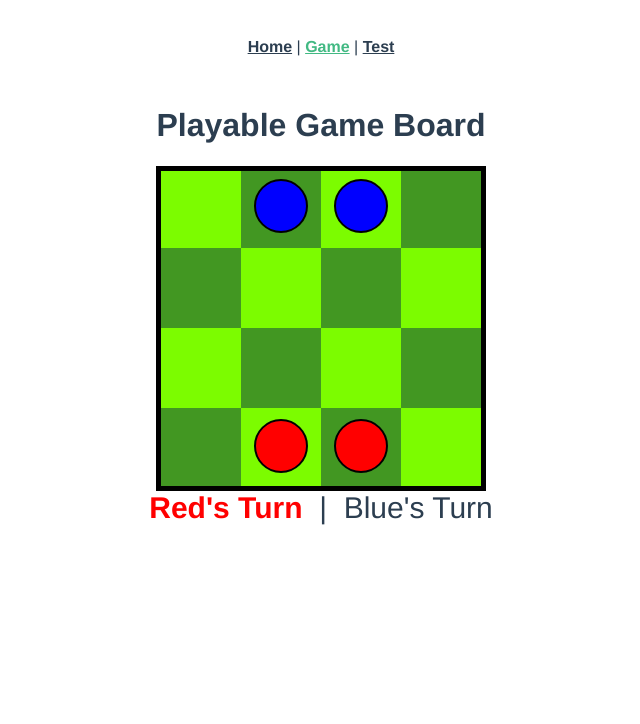
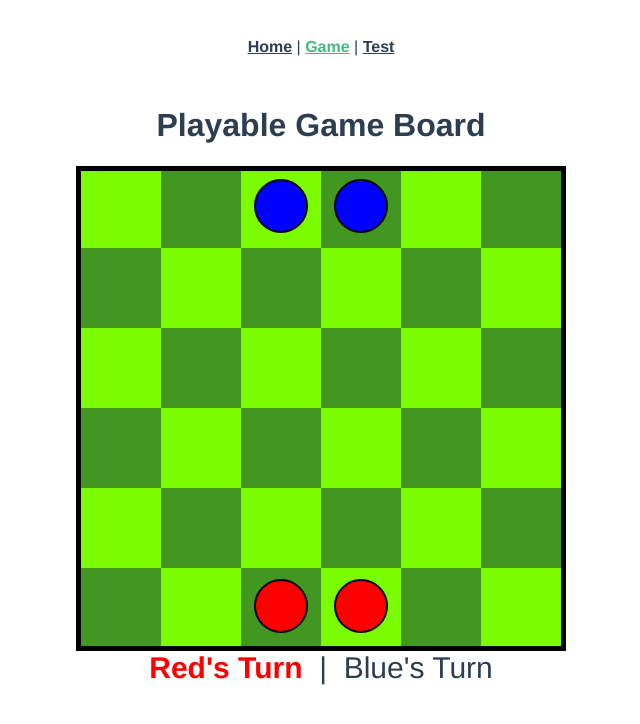
Before and after one commit to GordonMiller33/2-player-board-game, a Vue app: page /game in a window 1280 px wide. Shown: the top 724 px of the page, without its empty margins (319-959 px from the left). Built offline with nearby package versions, Linux system fonts and the light colour scheme.

Commit message:
only finishing touches left

```diff
--- a/src/components/GameBoard.vue
+++ b/src/components/GameBoard.vue
@@ -22,7 +22,7 @@ import GameTile from '@/components/GameTile.vue'
 
 let board = [];
 
-const halfBoardWidth = 2;
+const halfBoardWidth = 3;
 const boardWidth = halfBoardWidth*2;
 const maxPieceMovement = 3;
 const outerPadding = maxPieceMovement;
@@ -89,11 +89,11 @@ export default {
         this.updateTurnDisplay();
       }
       if(eventCode == 2) {                                  //eventCode = 2: triggered by clicking a piece
-        if(turn && parseInt(event.target.id.substring(1,event.target.id.length)) < numPiecesPerPlayer) {
+        if(turn && parseInt(event.target.id.substring(1,event.target.id.length)) <= numPiecesPerPlayer) {
           //Tried to select blue piece on red's turn
           alert("It is the Red player's turn");
         }
-        else if(!turn && parseInt(event.target.id.substring(1,event.target.id.length)) >= numPiecesPerPlayer) {  //Tried to select red piece on red's turn
+        else if(!turn && parseInt(event.target.id.substring(1,event.target.id.length)) > numPiecesPerPlayer) {  //Tried to select red piece on red's turn
           alert("It is the Blue player's turn");
         }
         else {                                              //select a new piece
@@ -187,7 +187,8 @@ export default {
     },
     movePiece() {
       let destinationIndex = event.target.id;
-      if(destinationIndex != selectedPiece.pieceId && destinationIndex != selectedPiece.piecesIndex && tiles[destinationIndex].classList.contains("valid-move")) {
+      console.log("Destination:" + destinationIndex);
+      if( destinationIndex.charAt(0) != 'p' && tiles[destinationIndex].classList.contains("valid-move")) {
         console.log("moving piece from " + selectedPiece.piecesIndex + " to " + destinationIndex)
         board[destinationIndex] = selectedPiece.pieceIdNum;
         board[selectedPiece.piecesIndex] = -1;
```
